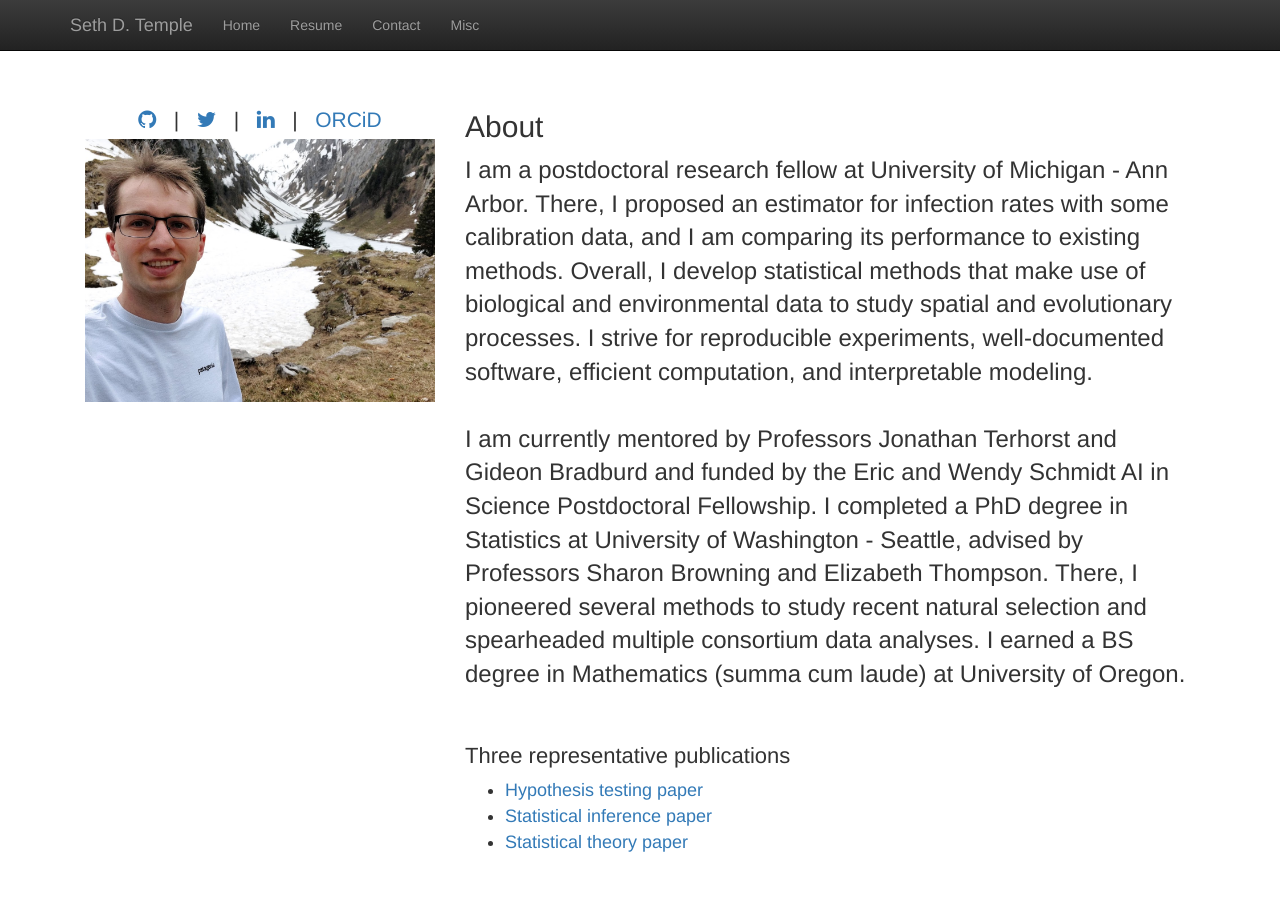
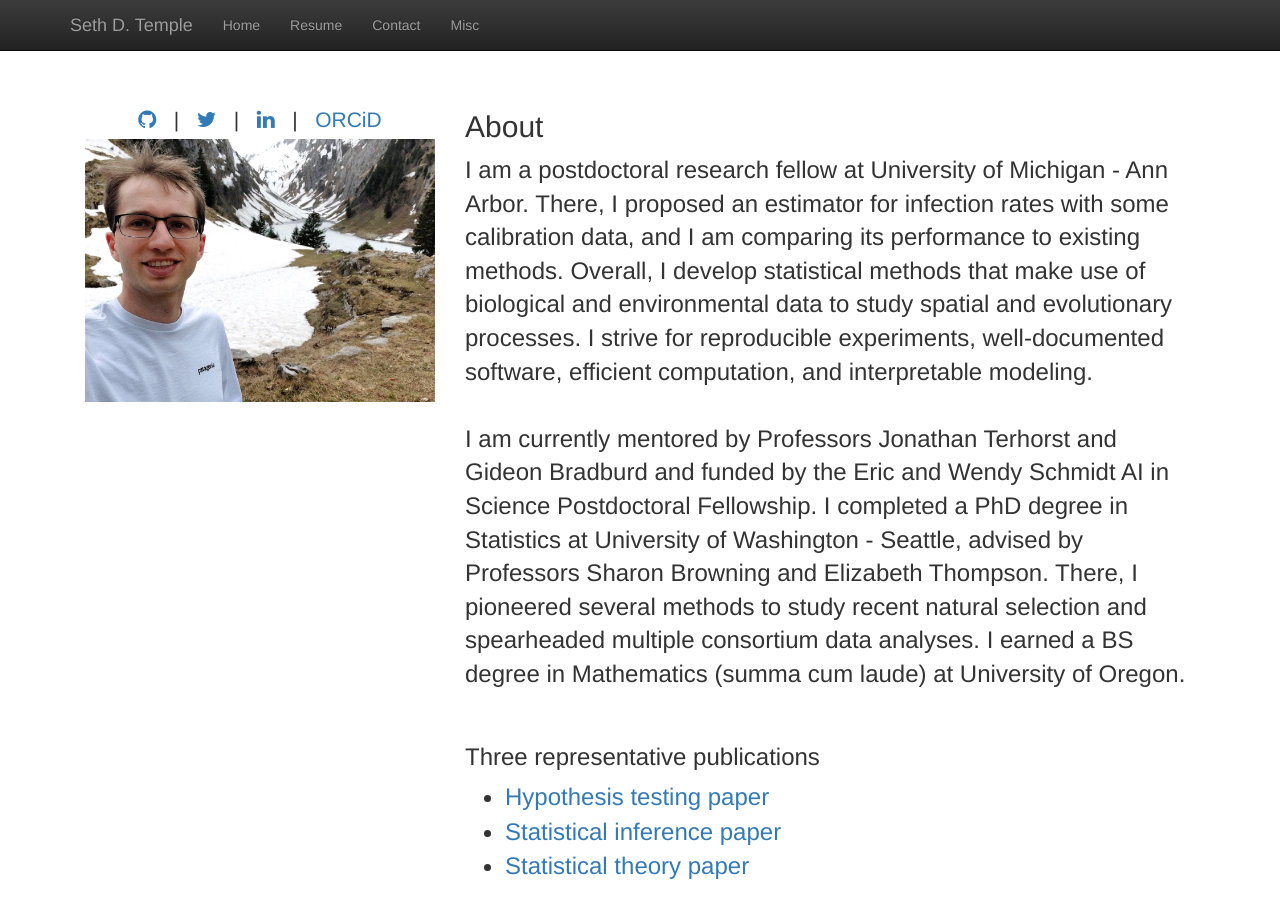
Before and after one commit to sdtemple/sdtemple.github.io, a Jekyll site: the page built from index.html, in a window 1280 px wide and 933 px high. Shown: the top 918 px of the window. Built offline with Jekyll 4.4.1, drawn with Linux system fonts in a browser that asks for light colours; nearby versions of some CDN libraries; library files that are not in the unit come from our copies.

Commit message:
font size

```diff
--- a/index.html
+++ b/index.html
@@ -38,12 +38,12 @@ I earned a BS degree in Mathematics (summa cum laude) at University of Oregon.
 
 <br/>
 <br/>
-<h4 style="font-size: 22px;">Three representative publications</h4>
+<h4 style="font-size: 24px;">Three representative publications</h4>
 <p class="content" style="padding:0px;margin:0px 20px 0px;font-size: 28px;">
   <ul>
-    <li style="font-size: 18px;"><a href = "https://doi.org/10.1016/j.ajhg.2025.09.004">Hypothesis testing paper</a></li>
-    <li style="font-size: 18px;"><a href = "https://doi.org/10.1016/j.ajhg.2024.08.023">Statistical inference paper</a></li>
-    <li style="font-size: 18px;"><a href = "https://doi.org/10.1016/j.tpb.2025.06.003">Statistical theory paper</a></li>
+    <li style="font-size: 24px;"><a href = "https://doi.org/10.1016/j.ajhg.2025.09.004">Hypothesis testing paper</a></li>
+    <li style="font-size: 24px;"><a href = "https://doi.org/10.1016/j.ajhg.2024.08.023">Statistical inference paper</a></li>
+    <li style="font-size: 24px;"><a href = "https://doi.org/10.1016/j.tpb.2025.06.003">Statistical theory paper</a></li>
   </ul>
 </p>
 
```
